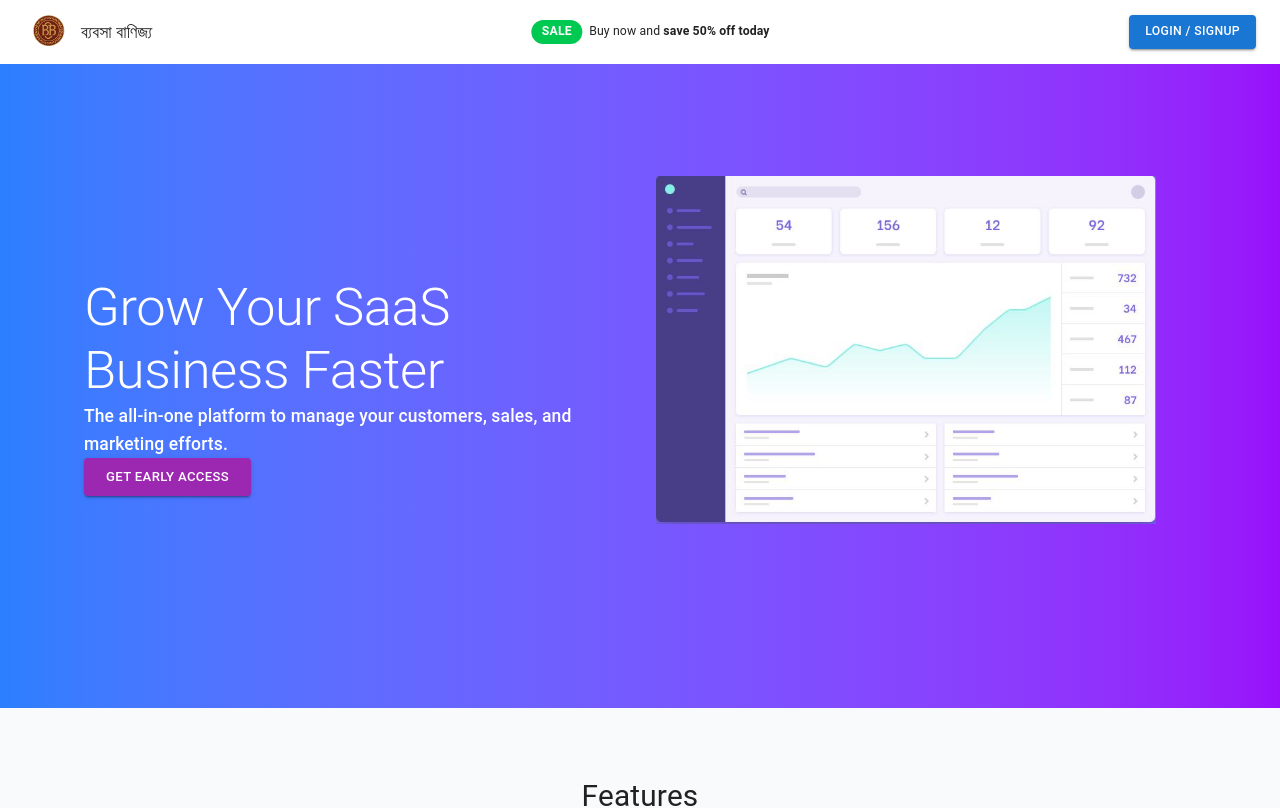
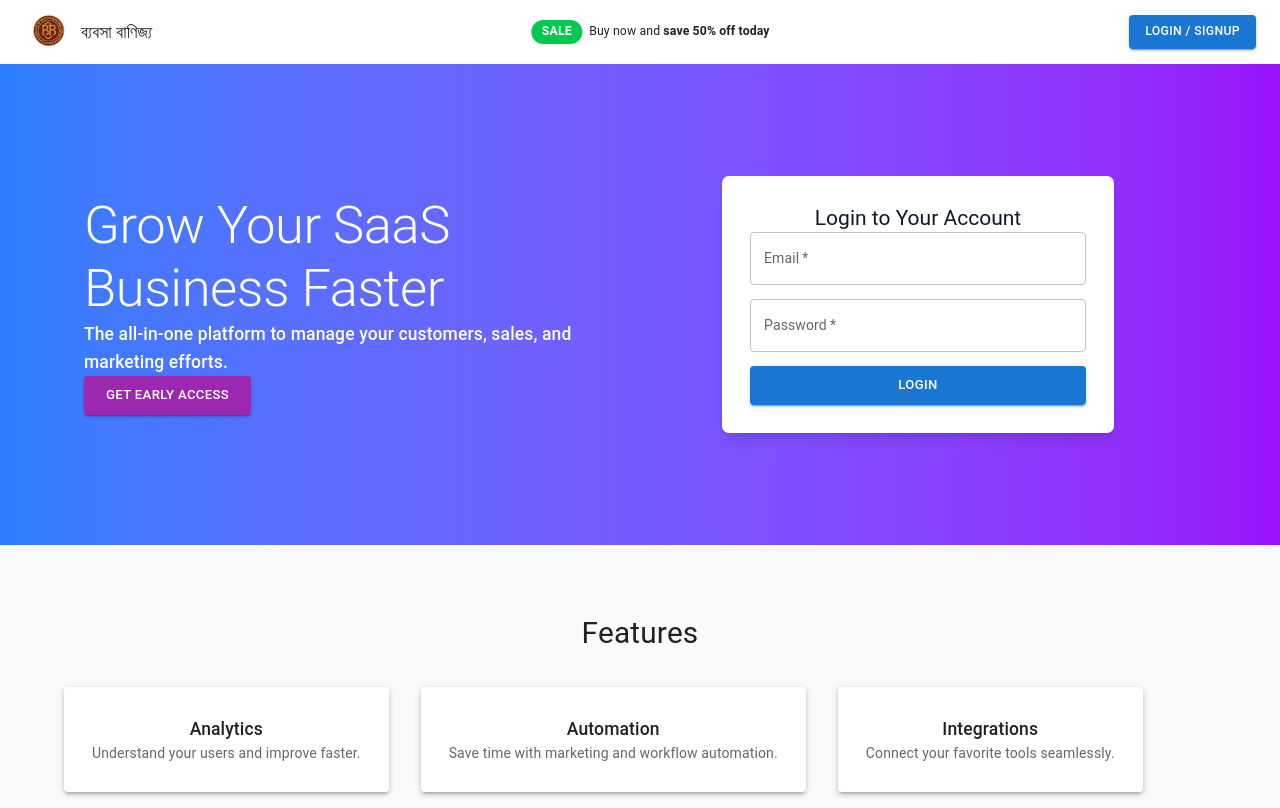
Before and after one commit to BangoChain/bebsabanijjo_alpha, a Next.js app: page / in a window 1280 px wide. Shown: the top 808 px of the page. Built offline with nearby package versions, Linux system fonts and the light colour scheme; some icons are missing.

Commit message:
Update page.tsx

```diff
--- a/src/app/page.tsx
+++ b/src/app/page.tsx
@@ -1,5 +1,6 @@
 import Header from "@/app/(components)/commons/Header";
 import HeroSection from "@/app/(components)/landing/HeroSection";
+import HeroSection2 from "@/app/(components)/landing/HeroSection2";
 import FeaturesSection from "@/app/(components)/landing/FeaturesSection";
 import CTASection from "@/app/(components)/landing/CTASection";
 import TestimonialsSection from "@/app/(components)/landing/TestimonialsSection";
@@ -11,7 +12,8 @@ export default function Home() {
   return (
     <main className="flex flex-col min-h-screen">
       <Header />
-      <HeroSection />
+      {/* <HeroSection /> */}
+      <HeroSection2 />
       <FeaturesSection />
       <TestimonialsSection />
       <CTASection />
```
